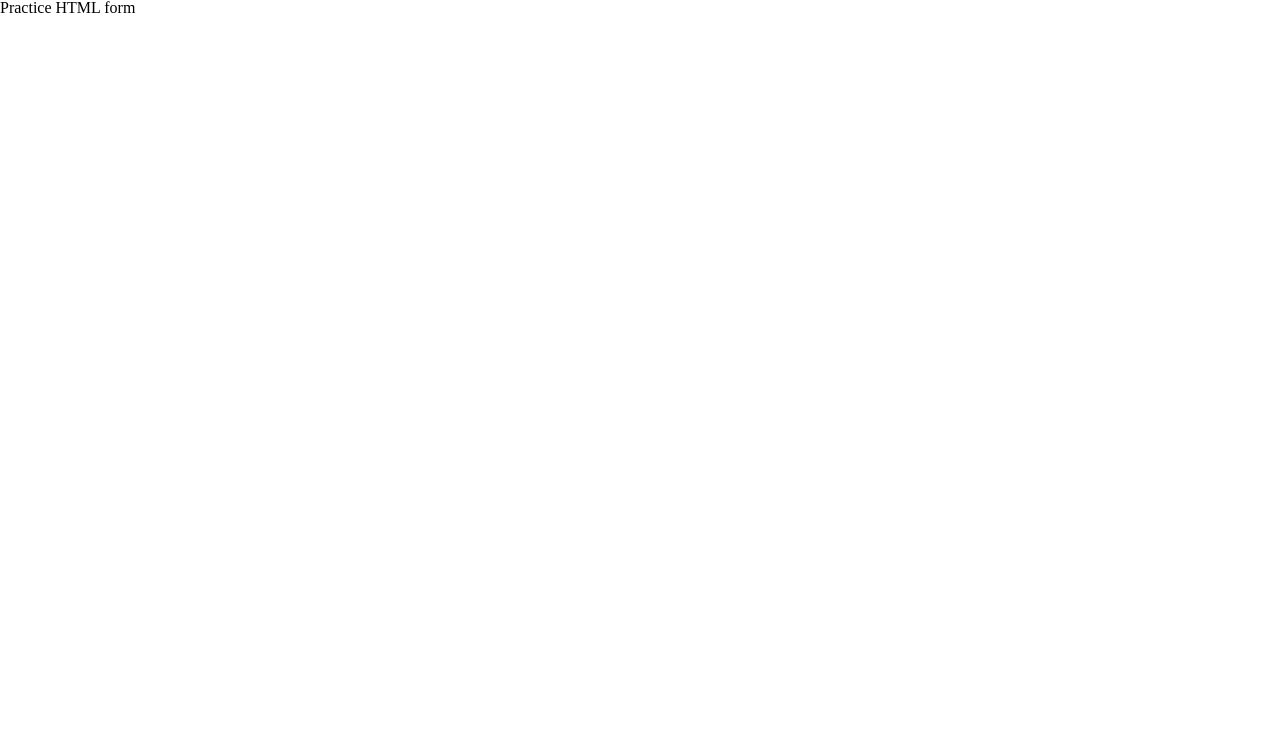
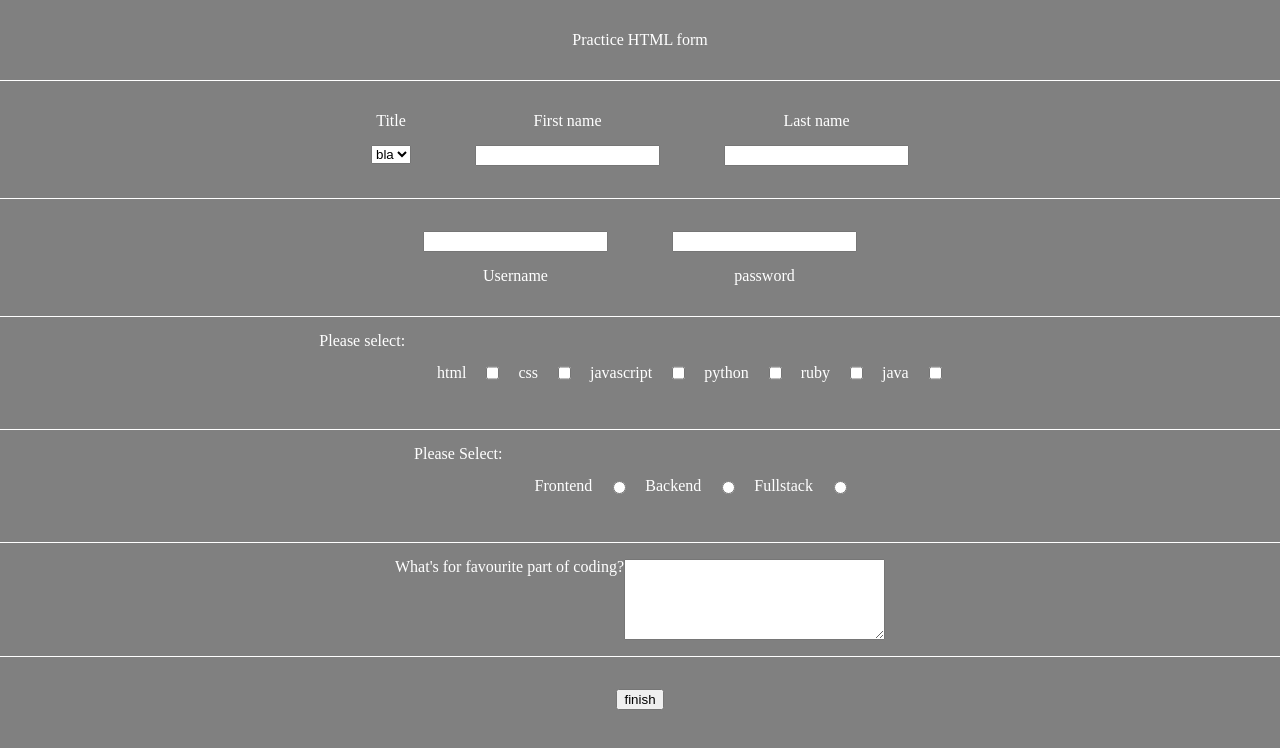
Before and after one commit to amxra/Html-form, a plain HTML site: page index.html in a window 1280 px wide. Drawn offline with Linux system fonts and the light colour scheme.

Commit message:
Basic html & css complete

```diff
--- a/index.html
+++ b/index.html
@@ -6,12 +6,105 @@
     <meta http-equiv="X-UA-Compatible" content="ie=edge">
     <title>Form</title>
     <link href="resources/css/reset.css" rel="stylesheet" type="text/css">
-    <link href="resources/css/style.css" rel="stylesheet" type="text/css">
+    <link href="resources/css/style.css" rel="stylesheet">
 
 </head>
 <body>
 
     <h1>Practice HTML form</h1>
 
+
+    <form action="/example.html" method="POST">
+
+        <section class="name">
+            <div class="tit">
+                <label for="title">Title</label>
+                <br>
+                <select id="title" name="title">
+                    <option value="bla">bla</option>
+                    <option value="bla">bla</option>
+                    <option value="bla">bla</option>
+                </select>
+            </div>
+            <div class="fn">
+        <label for="firstname">First name</label>
+        <br>
+        <input type="text" id ="firstname" name="firstname">
+        </div>
+        <div class="ln">
+        <label for="lastname">Last name</label>
+        <br>
+        <input type="text" id="lastname" name="lastname">
+        </div>
+        </section>
+
+        <section class="login">
+            <div class="un">
+            <input id="username" type="text" name="username">
+            <br>
+            <label for="username">Username</label>
+            </div>
+            <div class="pw">
+            <input id="password" type="password" name="password">
+            <br>
+            <label for ="password">password</label>
+            </div>
+        </section>
+
+        <section class="choices">
+            <div class="check">
+            <p>Please select: </p>
+            </div>
+            <div class="check-choices">
+            <label for="HTML">html</label>
+            <input id="HTML" type="checkbox" name="catlog" value="html">
+            <br>
+            <label for="css">css</label>
+            <input id="css" type="checkbox" name="catlog" value="css">
+            <br>
+            <label for="js">javascript</label>
+            <input id="js" type="checkbox" name="catlog" value="js">
+            <br>
+            <label for="Python">python</label>
+            <input id="Python" type="checkbox" name="catlog" value="Python">
+            <br>
+            <label for="ruby">ruby</label>
+            <input id="ruby" type="checkbox" name="catlog" value="ruby">
+            <br>
+            <label for="java">java</label>
+            <input id="java" type="checkbox" name="catlog" value="java">
+            </div>
+        </section>
+
+        <section class="choices">
+            <div class="check">
+                <p>Please Select:</p>
+            </div>
+            <div class="check-choices">
+                <label for="fe">Frontend</label>
+                <input type="radio" name="focus" id="fe" value="fe">
+                <br>
+                <label for="be">Backend</label>
+                <input type="radio" name="focus" id="be" value="be">
+                <br>
+                <label for="fs">Fullstack</label>
+                <input type="radio" name="focus" id="fs" value="fs">
+            </div>
+        </section>
+
+        <section class="text">
+            <label for="txt">What's for favourite part of coding?</label>
+            <textarea id="txt" name="txt" rows="5" cols="30"></textarea>
+        </section>
+
+        <section class="submit">
+            <input type="submit" value="finish">
+        </section>
+
+
+
+
+    </form>
+
 </body>
 </html>
--- a/resources/css/style.css
+++ b/resources/css/style.css
@@ -0,0 +1,44 @@
+body{
+    background-color: gray;
+    color: white;
+}
+
+
+h1{
+    text-align: center;
+    margin: 2rem 0;
+}
+
+.name, .login, .choices, .text{
+    display: flex;
+    text-align: center;
+    justify-content: center;
+    border-top: 1px solid white;
+}
+
+.check-choices{
+    display: flex;
+    text-align: center;
+    justify-content: center;
+}
+
+.fn, .ln, .tit, .pw, .un{
+    display: flex;
+    flex-direction: column;
+    margin: 2rem;
+}
+
+.choices, .check-choices, .text{
+    padding: 1rem;
+}
+
+.check-choices label{
+    margin: 1rem;
+}
+
+.submit{
+    display: flex;
+    justify-content: center;
+    padding: 2rem 0;
+    border-top: 1px solid white;
+}
```
